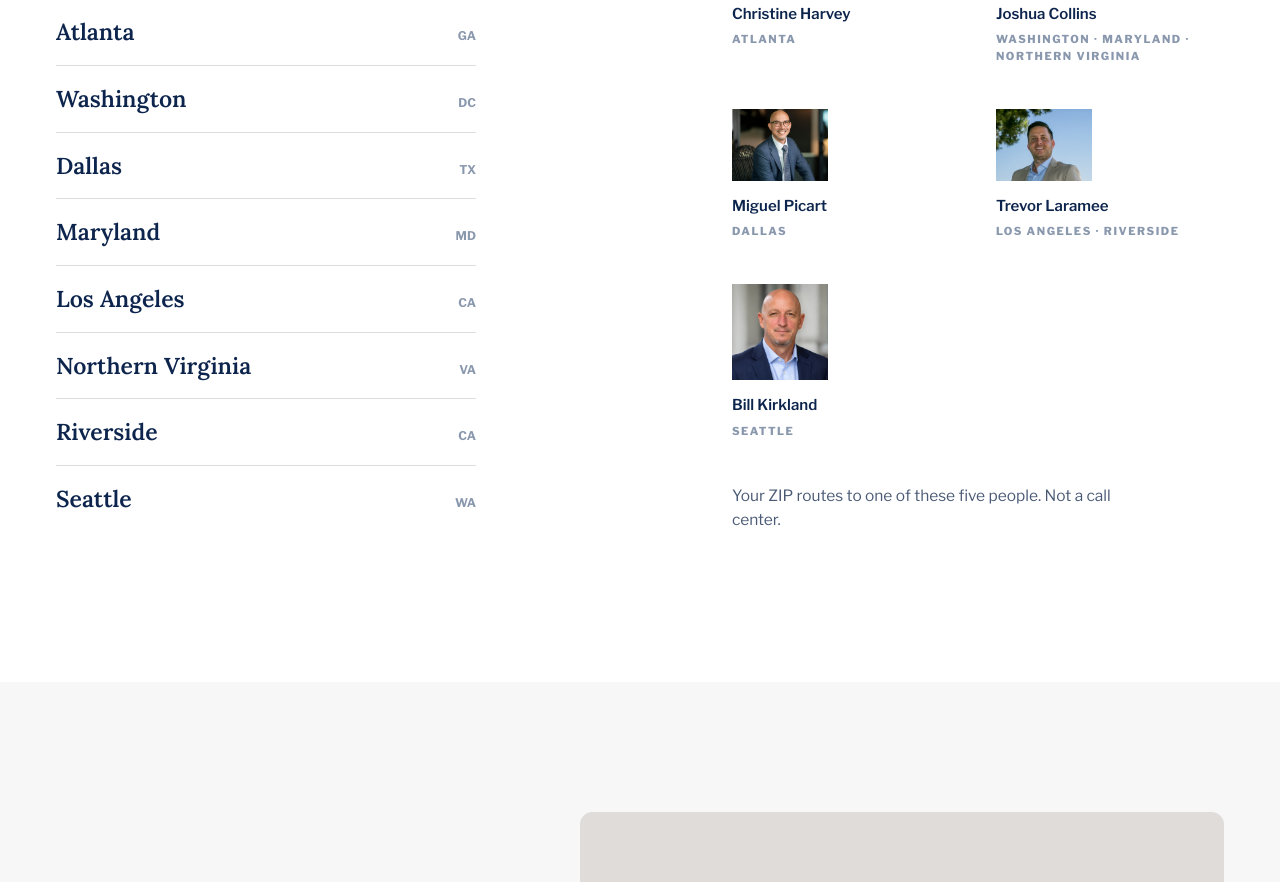
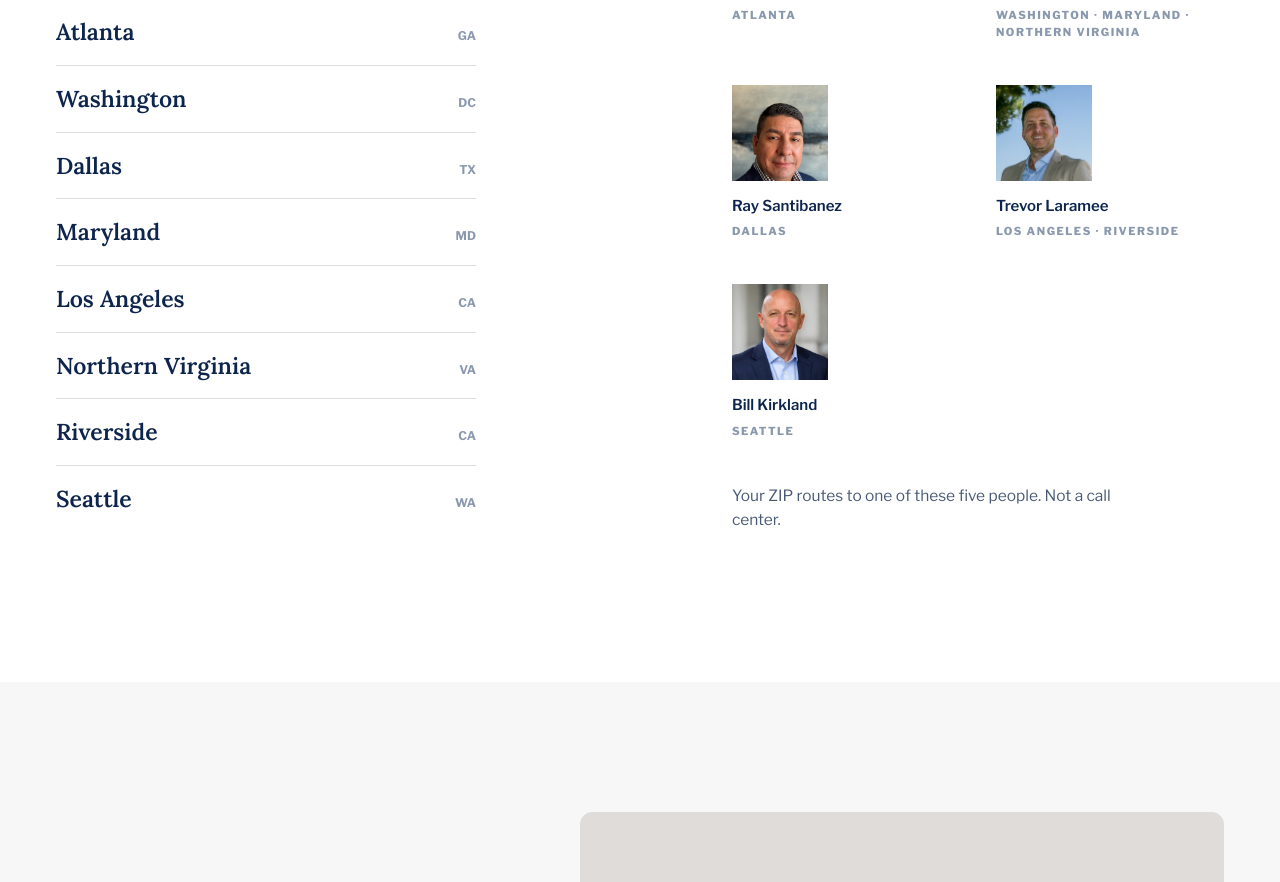
Before and after one commit to grudman1/curbio-web, a Next.js app: page /home-preview in a window 1280 px wide. Shown: the part 10475-11357 px from the top of the page. Built offline with nearby package versions, Linux system fonts and the light colour scheme; no server answers.

Commit message:
content: update Dallas HSM to Ray Santibanez (#123)

```diff
--- a/components/home/MarketsManagers.tsx
+++ b/components/home/MarketsManagers.tsx
@@ -76,7 +76,13 @@ export function MarketsManagers() {
                     alt={h.name}
                     width={96}
                     height={96}
-                    style={{ objectFit: "cover", objectPosition: "center top", display: "block" }}
+                    style={{
+                      width: 96,
+                      height: 96,
+                      objectFit: "cover",
+                      objectPosition: "center top",
+                      display: "block",
+                    }}
                   />
                 )}
                 <figcaption>
--- a/config/markets.ts
+++ b/config/markets.ts
@@ -171,7 +171,7 @@ export const MARKETS: Market[] = [
     canonicalZip: "75201",
     coordinates: { lat: 32.7767, lng: -96.797 },
     cities: ["Dallas", "Plano", "Frisco", "Arlington", "Fort Worth"],
-    hsm: { name: "Miguel Picart", photo: "/hsm/miguel-picart.jpg" },
+    hsm: { name: "Ray Santibanez", photo: "/hsm/ray-santibanez.jpg" },
     brokerageLogos: [],
     legacySlugs: ["dallas-ft-worth"],
     sold: [
--- a/lib/markets.ts
+++ b/lib/markets.ts
@@ -164,10 +164,10 @@ const TEAM: Record<string, TeamMember> = {
     title: "Home Services Manager",
     bio: "A top-5% lifetime-producing REALTOR® with $80M+ in recent sales, Christine leads design and home-improvement projects across metro Atlanta — managing vendors, timelines, budgets, and quality from the first walkthrough to closing.",
   },
-  "Miguel Picart": {
-    photo: "/hsm/miguel-picart.jpg",
+  "Ray Santibanez": {
+    photo: "/hsm/ray-santibanez.jpg",
     title: "Home Services Manager",
-    bio: "A REALTOR® of 10 years with a background in architecture, Miguel brings a sharp eye for design and buyer expectations. He takes a hands-on approach and communicates clearly, so the process stays smooth from first walkthrough to sold.",
+    bio: "With more than 20 years leading high-volume remodeling and construction operations, Ray brings deep experience in project management, field teams, vendors, budgets, scheduling, and quality. He builds accountable teams and practical processes that keep complex projects moving — on time, on budget, and ready for market.",
   },
   "Trevor Laramee": {
     photo: "/hsm/trevor-laramee.jpg",
```
Also changed, not shown: public/hsm/ray-santibanez.jpg (added).
